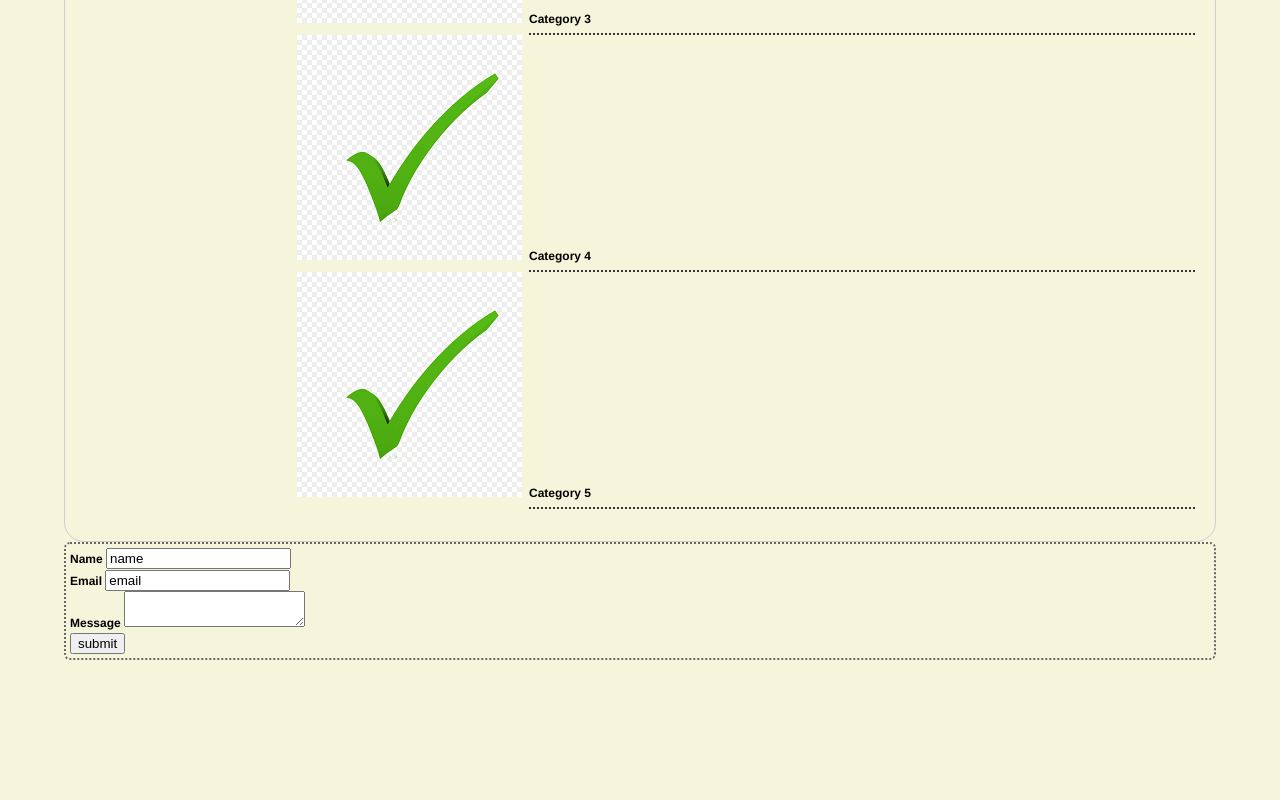
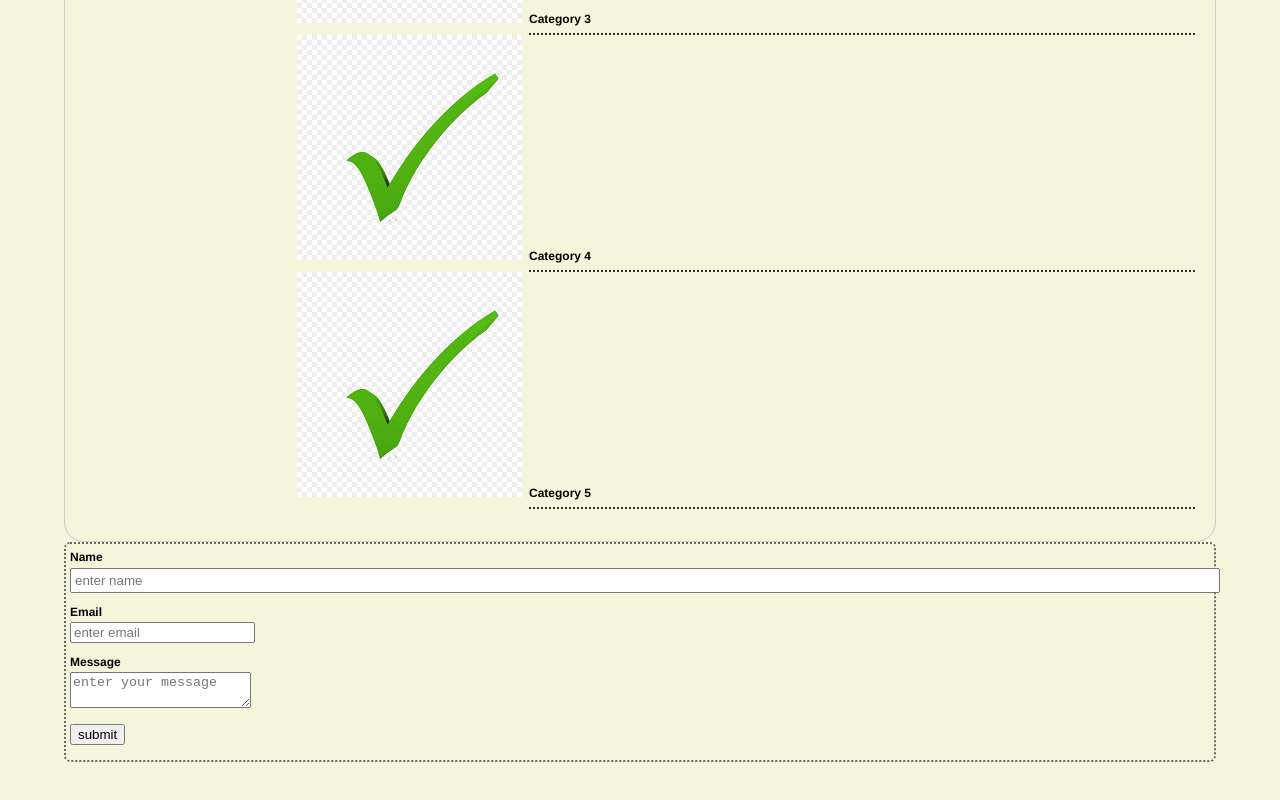
Before and after one commit to waries23/html-beginner-hands-on, a plain HTML site: page CSS-HandsOn/index.html in a window 1280 px wide. Shown: the part 1213-2013 px from the top of the page. Before the commit the page ends 1937 px from the top, so only its background shows below. Drawn offline with Linux system fonts and the light colour scheme; files whose address does not match are found by name.

Commit message:
addinglines

```diff
--- a/CSS-HandsOn/CSS/style.css
+++ b/CSS-HandsOn/CSS/style.css
@@ -102,7 +102,14 @@ margin-top: 5%;
     border-radius: 6px;
 }
 
-/*.my-group.my-form{
+.my-form label{
+    display: block;
+}
+.my-form .my-group{
+    padding-bottom: 10px;
+}
 
-
+.my-form input[type="text"]{
+padding:3px;
+width:100%;
 }
--- a/CSS-HandsOn/index.html
+++ b/CSS-HandsOn/index.html
@@ -39,17 +39,17 @@
         <form action="process.php" method="POST">
             <div class="my-group">
                 <label>Name</label>
-                <input type="text" value="name" placeholder="enter name">
+                <input type="text" name="name" placeholder="enter name">
             </div>
 
             <div class="my-group">
                 <label>Email</label>
-                <input type="email" value="email" placeholder="enter email">
+                <input type="email" name="email" placeholder="enter email">
             </div>
 
             <div class="my-group">
                 <label>Message</label>
-                <textarea value="message"></textarea>
+                <textarea name="message" placeholder="enter your message"></textarea>
             </div>
 
             <div class="my-group">
```
